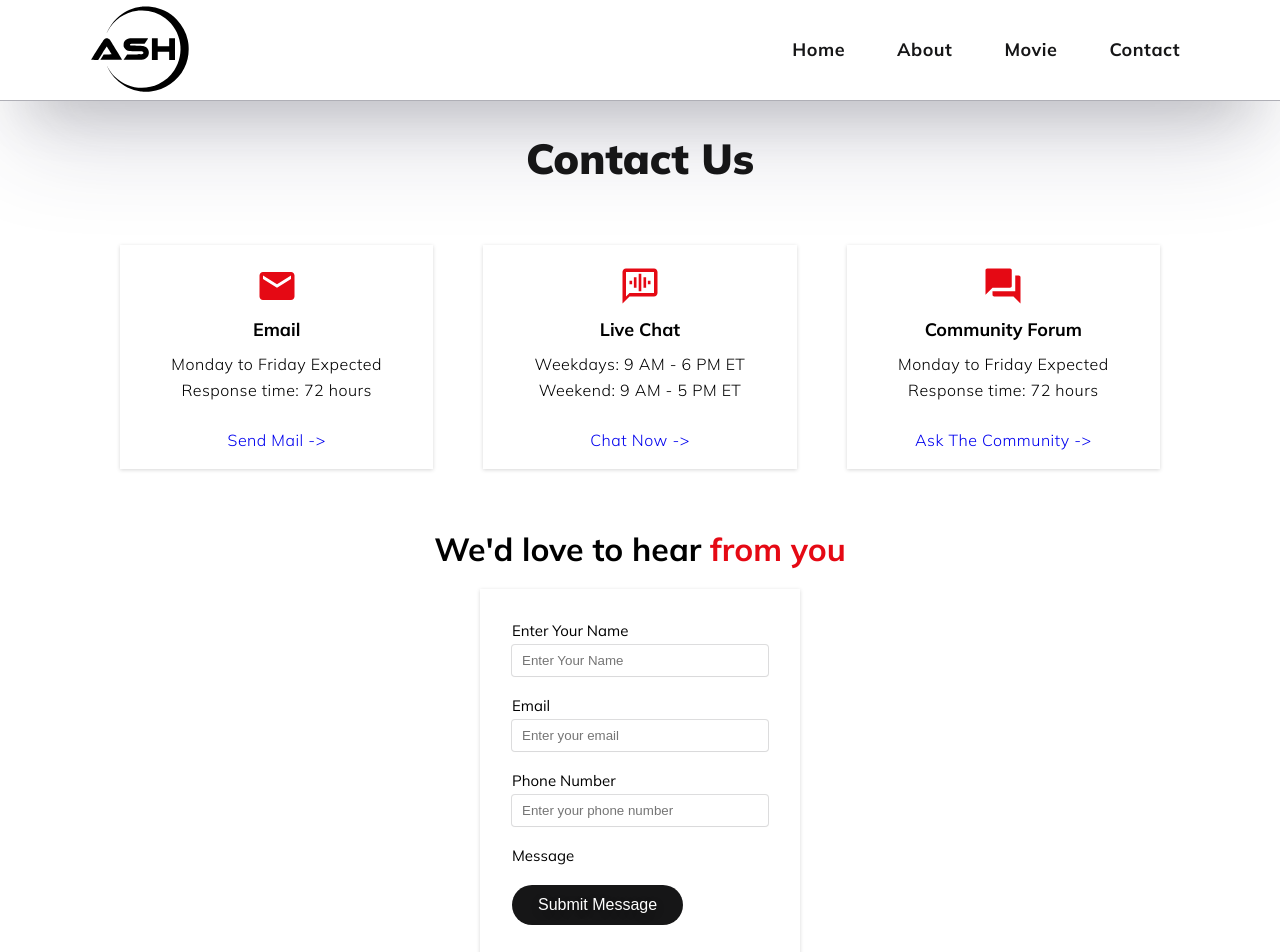
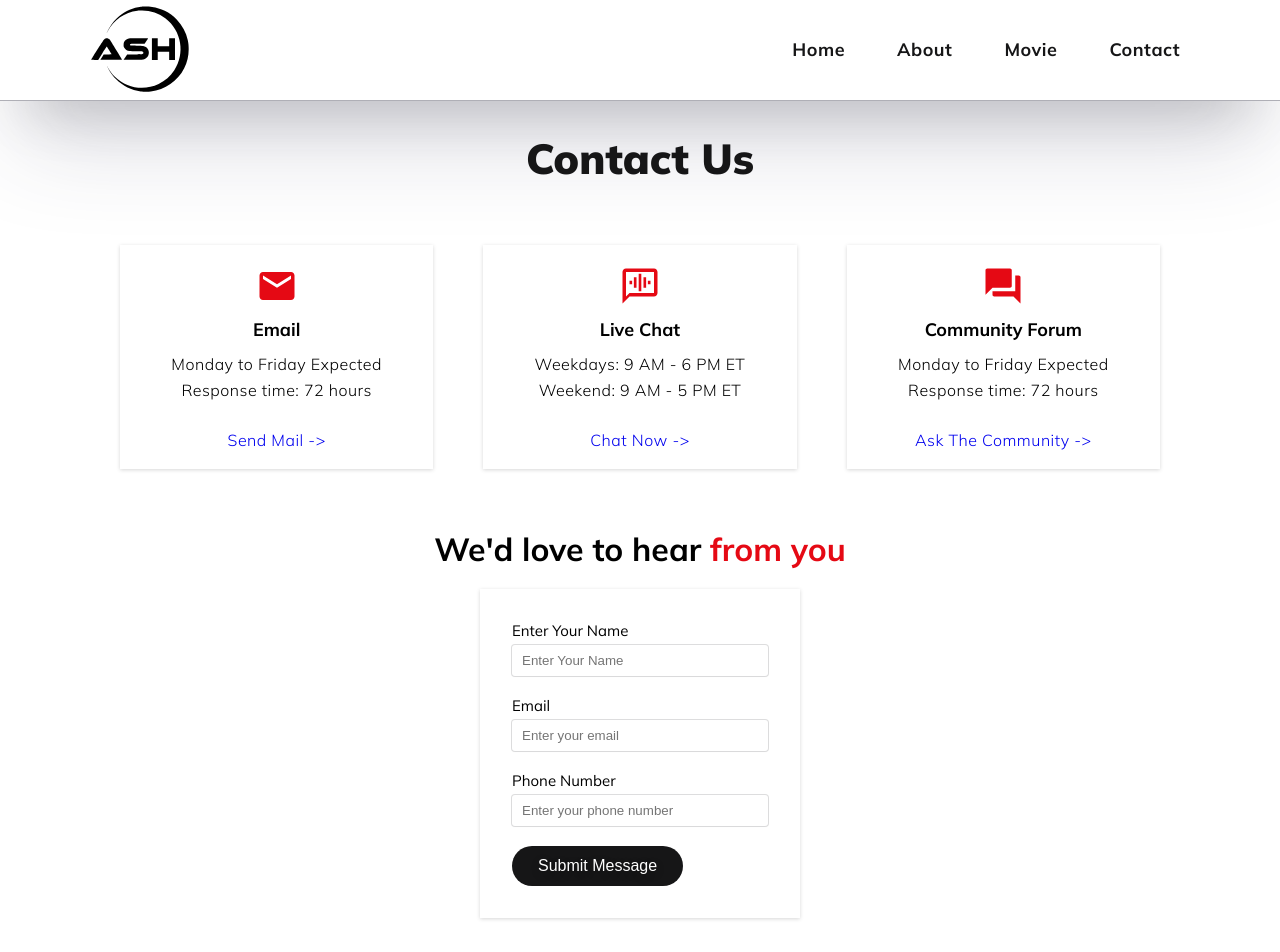
Before and after one commit to Afirestriker/next-stream, a Next.js app: page /contact in a window 1280 px wide. Shown: the top 952 px of the page. Built offline with nearby package versions, Linux system fonts and the light colour scheme.

Commit message:
Updated Contact Form

```diff
--- a/src/app/components/ContactForm.js
+++ b/src/app/components/ContactForm.js
@@ -101,7 +101,7 @@ const ContactForm = () => {
 
             <div className={styles.input_field}>
                 <label htmlFor="message" className={styles.label}>
-                    Message
+                    {/* Message */}
                     {/* <textarea id="message" name="message"
                            value={user.message}
                            rows={5}
```
